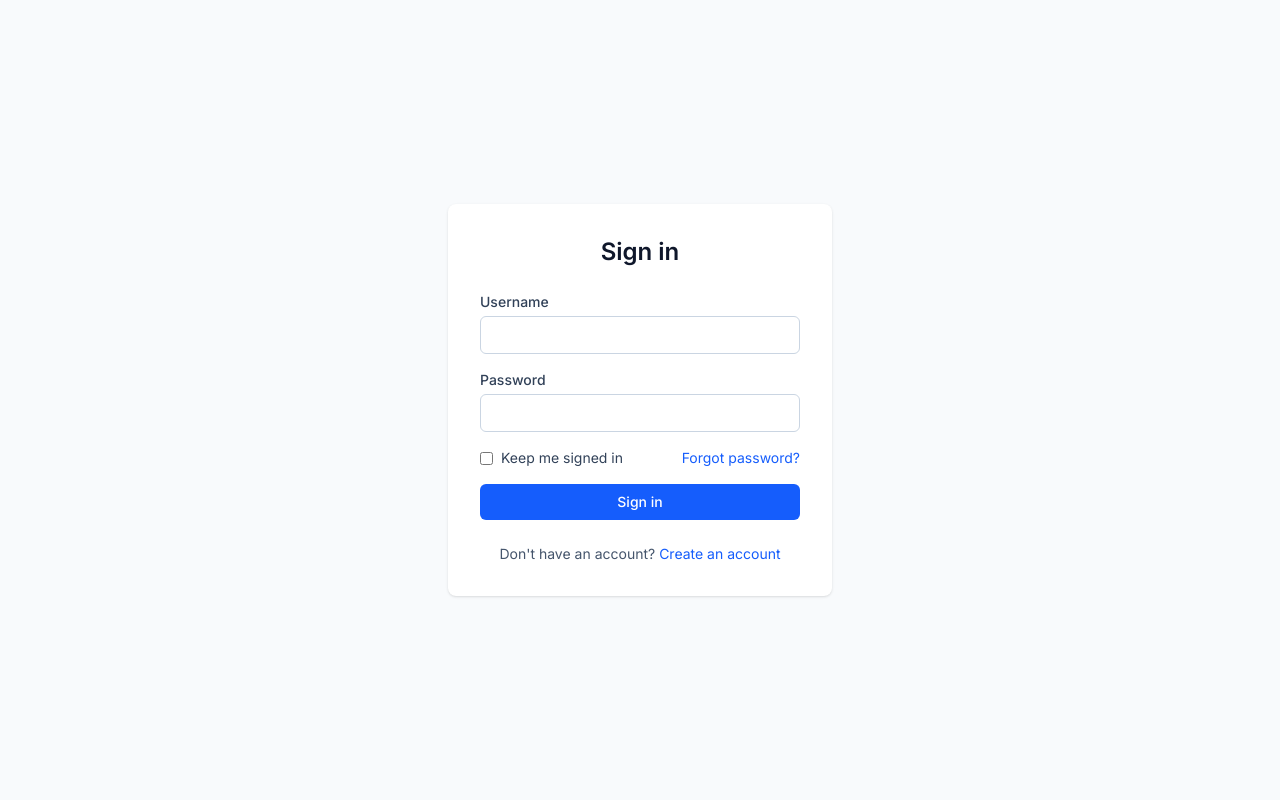
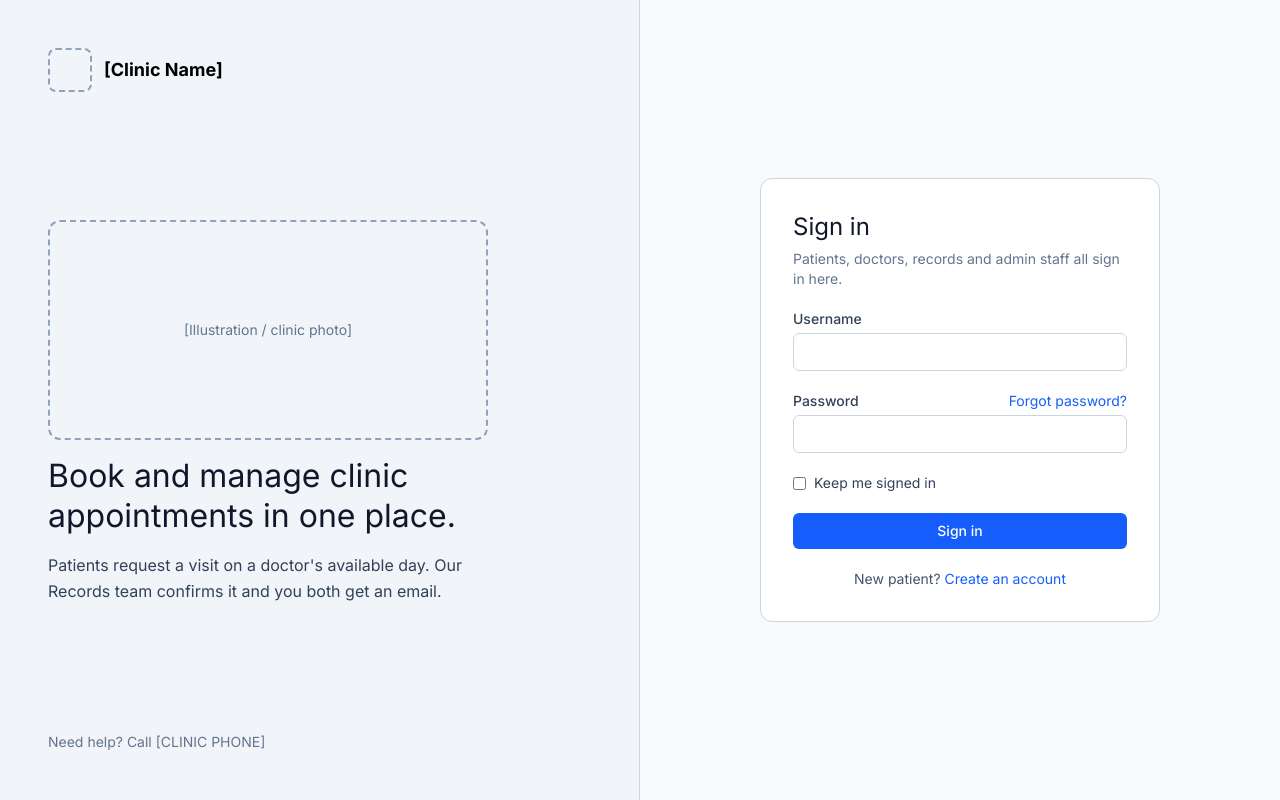
Before and after one commit to ernest-ayitey/lynKS_appointment, a React (Vite) app in the folder apps/web/: page /login in a window 1280 px wide. Built offline with nearby package versions, Linux system fonts and the light colour scheme; no server answers.

Commit message:
style: restyle LoginPage to match Main.dc.html

```diff
--- a/apps/web/src/features/auth/login.page.tsx
+++ b/apps/web/src/features/auth/login.page.tsx
@@ -1,6 +1,7 @@
 import { useState } from 'react';
 import { useForm } from 'react-hook-form';
 import { Link, useNavigate } from 'react-router-dom';
+import AuthSplitLayout from '../../components/auth-split-layout';
 import { ApiError } from '../../lib/api-client';
 import { GENERIC_ERROR_MESSAGE } from '../../lib/api-error-handling';
 import { useAuth } from '../../lib/auth-context';
@@ -41,11 +42,16 @@ export default function LoginPage() {
   }
 
   return (
-    <div className="flex min-h-screen items-center justify-center bg-slate-50 px-4">
-      <div className="w-full max-w-sm rounded-lg bg-white p-8 shadow">
-        <h1 className="mb-6 text-center text-2xl font-semibold text-slate-900">Sign in</h1>
+    <AuthSplitLayout>
+      <div className="flex w-full max-w-[400px] flex-col gap-5 rounded-xl border border-slate-300 bg-white p-8">
+        <div className="flex flex-col gap-1.5">
+          <h1 className="text-2xl text-slate-900">Sign in</h1>
+          <p className="text-sm text-slate-500">
+            Patients, doctors, records and admin staff all sign in here.
+          </p>
+        </div>
 
-        <form onSubmit={handleSubmit(onSubmit)} className="space-y-4" noValidate>
+        <form onSubmit={handleSubmit(onSubmit)} className="flex flex-col gap-5" noValidate>
           {formError && (
             <div role="alert" className="rounded-md bg-red-50 px-3 py-2 text-sm text-red-700">
               {formError}
@@ -66,9 +72,14 @@ export default function LoginPage() {
           </div>
 
           <div>
+            <div className="flex items-baseline justify-between">
               <label htmlFor="password" className="block text-sm font-medium text-slate-700">
                 Password
               </label>
+              <Link to="/forgot-password" className="text-sm text-blue-600 hover:underline">
+                Forgot password?
+              </Link>
+            </div>
             <input
               id="password"
               type="password"
@@ -78,15 +89,10 @@ export default function LoginPage() {
             />
           </div>
 
-          <div className="flex items-center justify-between">
           <label htmlFor="rememberMe" className="flex items-center gap-2 text-sm text-slate-700">
             <input id="rememberMe" type="checkbox" {...register('rememberMe')} />
             Keep me signed in
           </label>
-            <Link to="/forgot-password" className="text-sm text-blue-600 hover:underline">
-              Forgot password?
-            </Link>
-          </div>
 
           <button
             type="submit"
@@ -97,13 +103,13 @@ export default function LoginPage() {
           </button>
         </form>
 
-        <p className="mt-6 text-center text-sm text-slate-600">
-          Don&apos;t have an account?{' '}
+        <p className="text-center text-sm text-slate-600">
+          New patient?{' '}
           <Link to="/register" className="text-blue-600 hover:underline">
             Create an account
           </Link>
         </p>
       </div>
-    </div>
+    </AuthSplitLayout>
   );
 }
```
Lines whose indentation alone changed are shown as unchanged.
